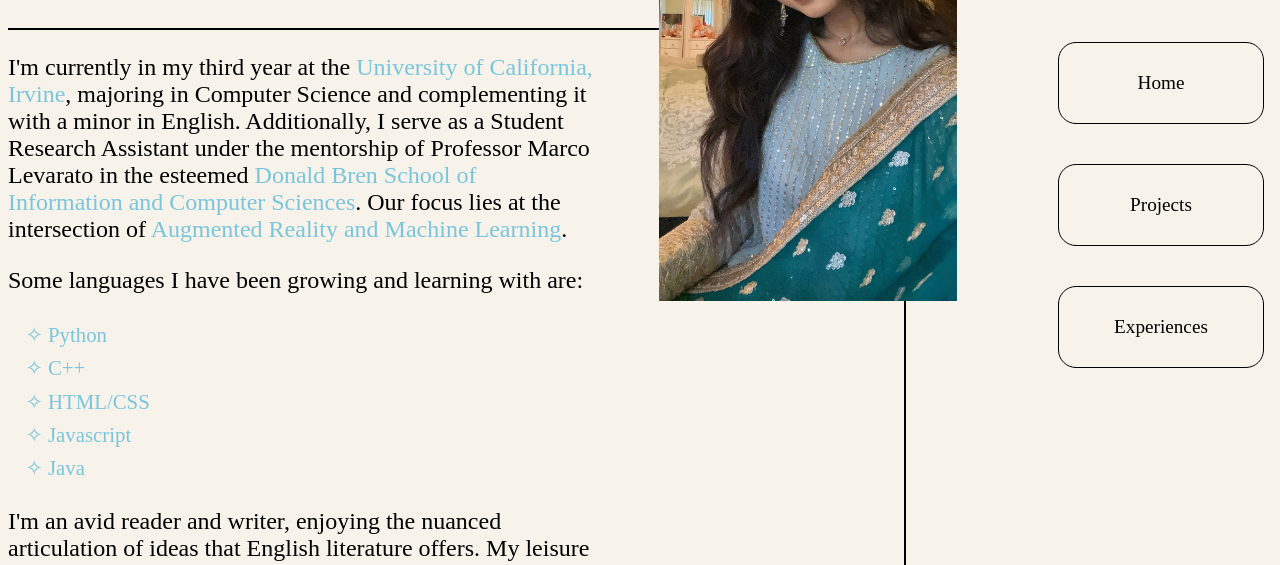
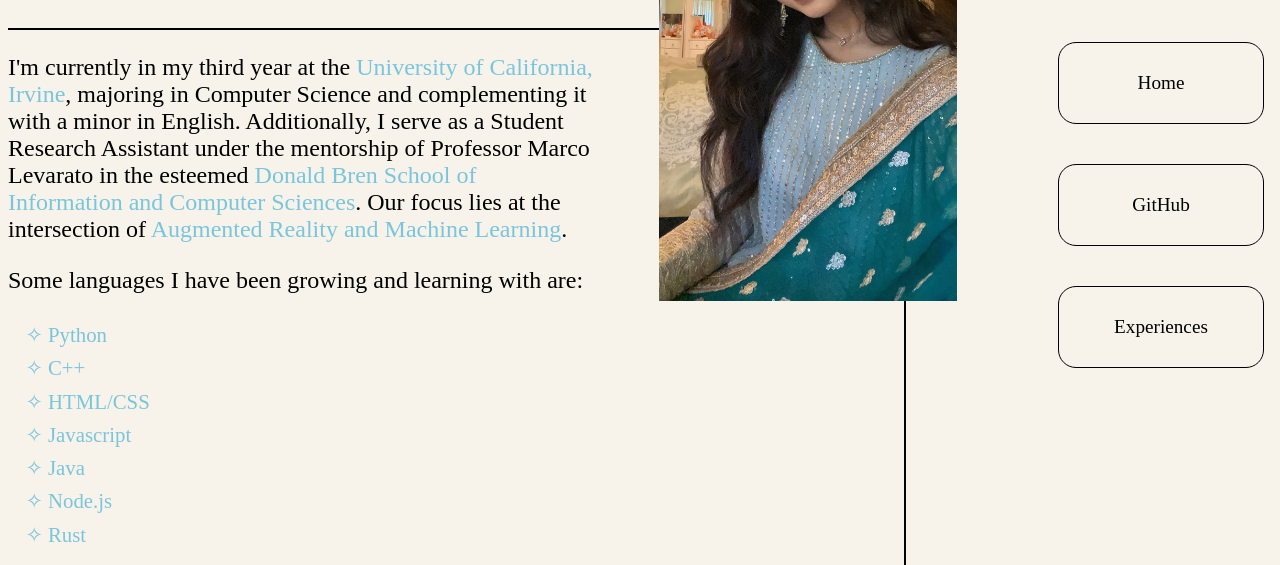
Before and after one commit to farahnazhoque/html.portfolio, a plain HTML site: page about.html in a window 1280 px wide. Shown: the part 356-921 px from the top of the page. Drawn offline with Linux system fonts and the light colour scheme.

Commit message:
made some changes

```diff
--- a/about.html
+++ b/about.html
@@ -14,7 +14,7 @@
     <div class="containers">
         <div class="button-container">
             <a href="index.html" class="custom-button" id="home-button">Home</a>
-            <a href="https://github.com/farahnazhoque" class="custom-button" id="projects-button">Projects</a>
+            <a href="https://github.com/farahnazhoque" class="custom-button" id="projects-button">GitHub</a>
             <a href="experiences.html" class="custom-button" id="experiences-button">Experiences</a>
         </div>
 
@@ -30,6 +30,8 @@
             <li>HTML/CSS</li>
             <li>Javascript</li>
             <li>Java</li>
+            <li>Node.js</li>
+            <li>Rust</li>
         </ul>
         <p class="pclass1">I'm an avid reader and writer, enjoying the nuanced articulation of ideas that English literature offers. My leisure hours are often spent curating Spotify playlists, where I creatively align tracks with various moods and themes. Beyond this, I take pleasure in personalizing my surroundings and belongings, infusing them with a unique touch that reflects my individuality. This could be as simple as customizing my electronic devices or organizing my living space to mirror my personal style.</p>
     </br>
```
Also changed, not shown: experiences.html (+2 -1 lines), index.html (+1 -1 lines), js/experiences.js (+9 -0 lines), 2 other files.
